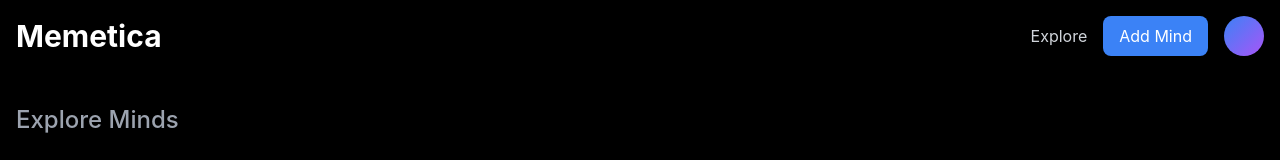
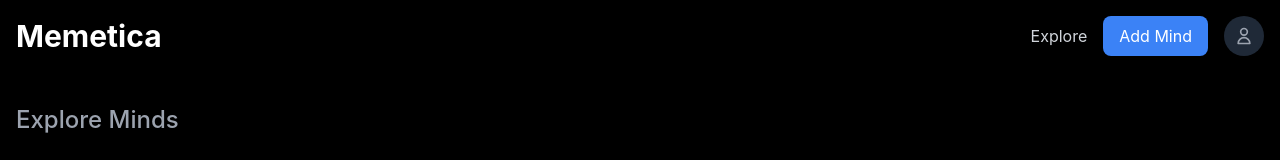
Before and after one commit to flotob/memetica, a Next.js app: page /minds in a window 1280 px wide. Shown: the top 160 px of the page. Built offline with nearby package versions, Linux system fonts and the light colour scheme; no server answers.

Commit message:
show different avatar for logged out users

```diff
--- a/src/components/UserProfile.tsx
+++ b/src/components/UserProfile.tsx
@@ -6,18 +6,24 @@
 export function UserProfile() {
   const { login, ready, authenticated } = usePrivy();
 
-  if (!ready) return null;
-
-  if (authenticated) {
-    return <UserDropdown />;
+  if (!ready) {
+    return (
+      <div className="w-10 h-10 rounded-full bg-gray-800 animate-pulse" />
+    );
   }
 
+  if (!authenticated) {
     return (
       <button
         onClick={() => login()}
-      className="w-10 h-10 rounded-full overflow-hidden hover:ring-2 hover:ring-blue-500 transition-all flex items-center justify-center"
+        className="w-10 h-10 rounded-full overflow-hidden hover:ring-2 hover:ring-blue-500 transition-all flex items-center justify-center bg-gray-800"
       >
-      <div className="w-full h-full bg-gradient-to-br from-blue-500 to-purple-500" />
+        <svg className="w-5 h-5 text-gray-400" fill="none" stroke="currentColor" viewBox="0 0 24 24">
+          <path strokeLinecap="round" strokeLinejoin="round" strokeWidth={2} d="M16 7a4 4 0 11-8 0 4 4 0 018 0zM12 14a7 7 0 00-7 7h14a7 7 0 00-7-7z" />
+        </svg>
       </button>
     );
   }
+
+  return <UserDropdown />;
+}
```
Lines whose indentation alone changed are shown as unchanged.
